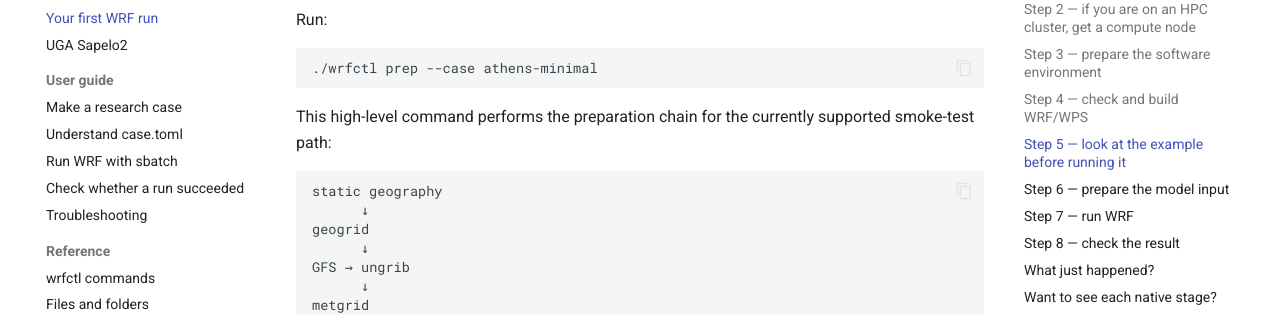
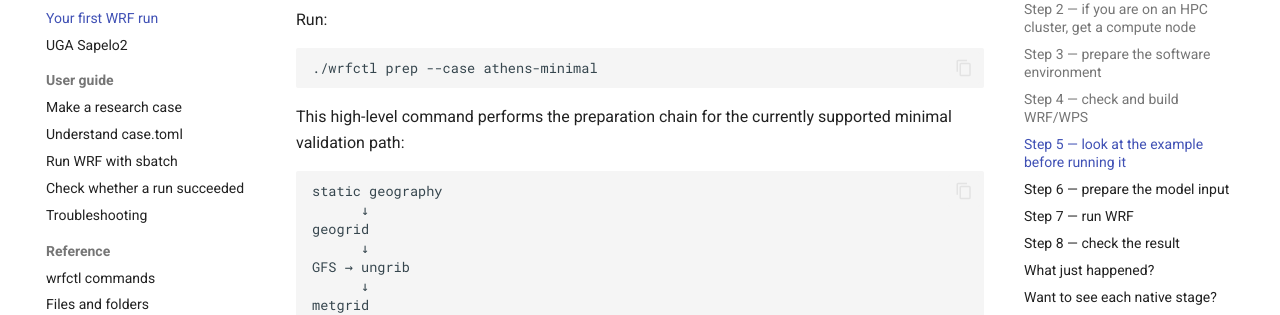
Before and after one commit to YONGHUNI/wrfkit, an MkDocs documentation site: the page built from docs/tutorials/first-run.md, in a window 1280 px wide and 900 px high, scrolled down 2888 px. Shown: the part 153-468 px from the top of the window. Built offline with MkDocs 1.6.1 and Material for MkDocs 9.7.7, drawn with Linux system fonts in a browser that asks for light colours; comment, search, counter and statistics services are not loaded; some of the changed text lies outside the part shown.

Commit message:
docs: use minimal validation terminology

````diff
--- a/docs/tutorials/first-run.md
+++ b/docs/tutorials/first-run.md
@@ -13,7 +13,7 @@ workflow.
 wrf: SUCCESS COMPLETE WRF
 ```
 
-!!! warning "The smoke case is not a research setup"
+!!! warning "The minimal case is not a research setup"
     A program can run successfully even when its scientific settings are not
     appropriate for a real study. Use this tutorial to learn the workflow.
     Later, use [Make a research case](../how-to/research-case.md) to design an
@@ -192,7 +192,7 @@ Run:
 ```
 
 This high-level command performs the preparation chain for the currently
-supported smoke-test path:
+supported minimal validation path:
 
 ```text
 static geography
@@ -299,6 +299,6 @@ For normal use, prefer the shorter `prep` + `run` path.
 
 ## Next step
 
-To turn the smoke test into your own experiment, continue with
+To turn the minimal example into your own experiment, continue with
 [Make a research case](../how-to/research-case.md). The next page explains
 which scientific choices must be reconsidered instead of copied blindly.
````
Also changed, not shown: docs/features.md (+2 -2 lines), docs/reference/case-toml.md (+3 -3 lines), docs/reference/glossary.md (+1 -1 lines), 3 other files.
